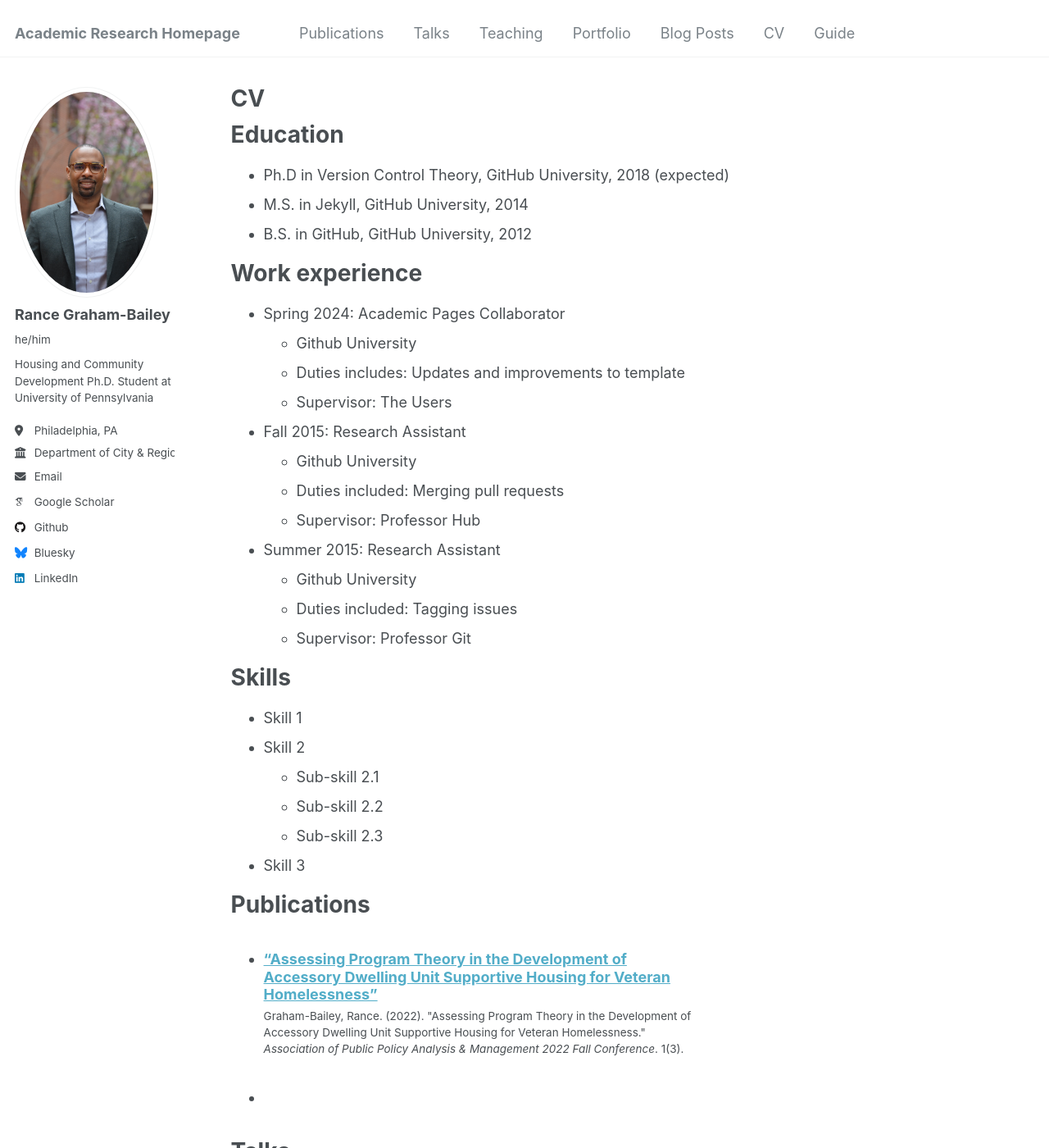
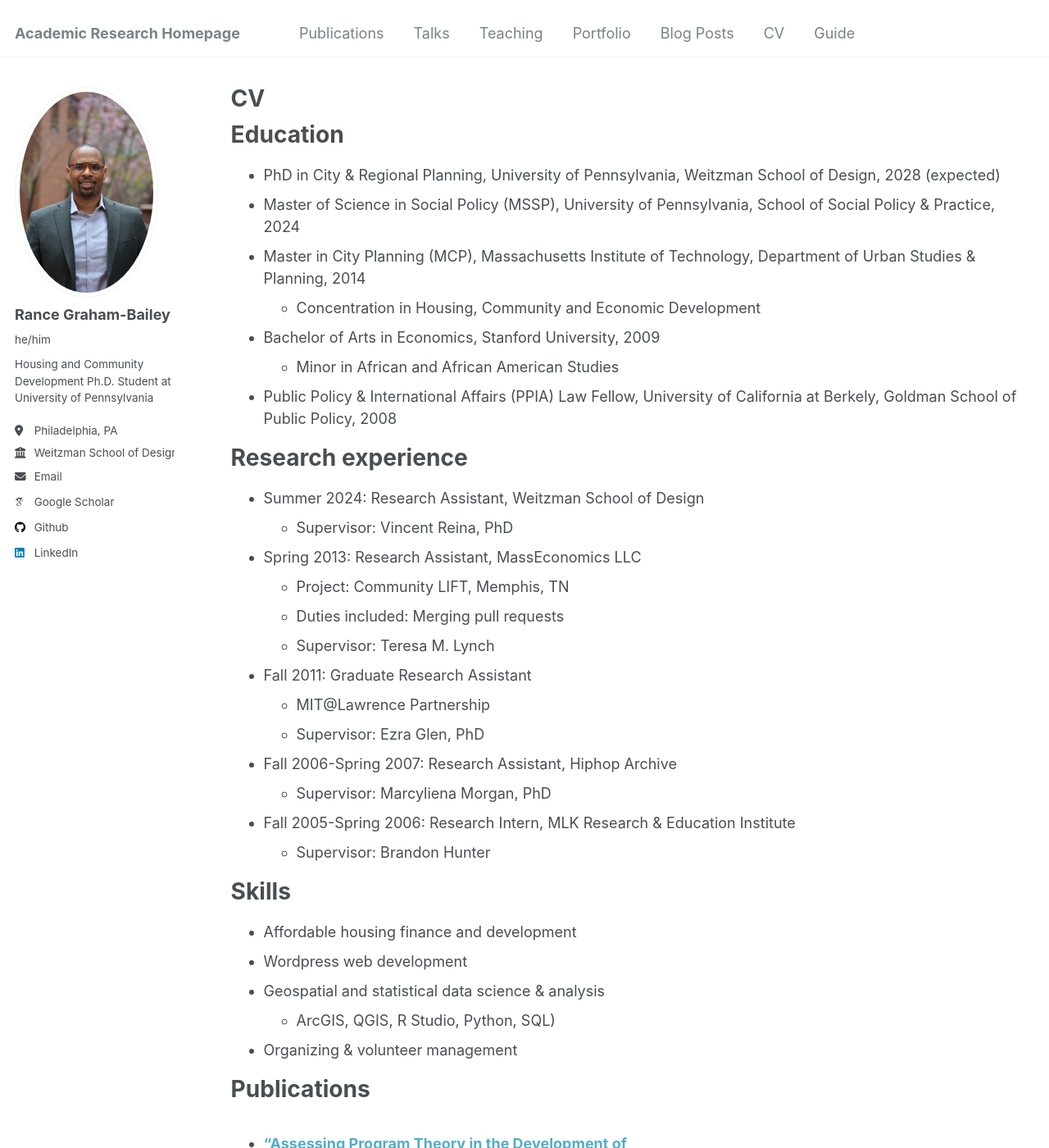
Before and after one commit to rgbailey-upenn/rgbailey-upenn.github.io, a Jekyll site: the page built from _pages/cv.md, in a window 1280 px wide and 1400 px high. Shown: the whole window at 82% size. Built offline with Jekyll 4.4.1, drawn with Linux system fonts in a browser that asks for light colours; some web fonts are replaced; some of the changed text lies outside the part shown.

Commit message:
Initial site build - 2nd update

```diff
--- a/_config.yml
+++ b/_config.yml
@@ -26,7 +26,7 @@ author:
   pronouns         : "he/him"
   bio              : "Housing and Community Development Ph.D. Student at University of Pennsylvania"
   location         : "Philadelphia, PA"
-  employer         : "Department of City & Regional Planning, Weitzman School of Design"
+  employer         : "Weitzman School of Design"
   uri              : # URL
   email            : "rgbailey@design.upenn.edu"
 
@@ -49,7 +49,7 @@ author:
   stackoverflow    : # User number or user number and name (i.e., use "1" or "1/jeff-atwood")
 
   # Social media
-  bluesky          : "bsky.app" # Replace this with you Bluesky username
+  bluesky          : # "bsky.app" # Replace this with you Bluesky username
   facebook         : # Username
   flickr           : # Username
   foursquare       : # Username
@@ -58,7 +58,7 @@ author:
   keybase          : # Username
   instagram        : # Username
   lastfm           : # Username
-  linkedin         : https://www.linkedin.com/in/rancegrahambailey/
+  linkedin         : rancegrahambailey
   mastodon         : # URL
   medium           : # URL
   pinterest        : # Username
--- a/_pages/cv.md
+++ b/_pages/cv.md
@@ -11,35 +11,41 @@ redirect_from:
 
 Education
 ======
-* Ph.D in Version Control Theory, GitHub University, 2018 (expected)
-* M.S. in Jekyll, GitHub University, 2014
-* B.S. in GitHub, GitHub University, 2012
+* PhD in City & Regional Planning, University of Pennsylvania, Weitzman School of Design, 2028 (expected)
+* Master of Science in Social Policy (MSSP), University of Pennsylvania, School of Social Policy & Practice, 2024
+* Master in City Planning (MCP), Massachusetts Institute of Technology, Department of Urban Studies & Planning, 2014
+    * Concentration in Housing, Community and Economic Development
+* Bachelor of Arts in Economics, Stanford University, 2009
+    * Minor in African and African American Studies
+* Public Policy & International Affairs (PPIA) Law Fellow, University of California at Berkely, Goldman School of Public Policy, 2008
 
-Work experience
+Research experience
 ======
-* Spring 2024: Academic Pages Collaborator
-  * Github University
-  * Duties includes: Updates and improvements to template
-  * Supervisor: The Users
+* Summer 2024: Research Assistant, Weitzman School of Design
+  * Supervisor: Vincent Reina, PhD
 
-* Fall 2015: Research Assistant
-  * Github University
+* Spring 2013: Research Assistant, MassEconomics LLC
+  * Project: Community LIFT, Memphis, TN
   * Duties included: Merging pull requests
-  * Supervisor: Professor Hub
+  * Supervisor: Teresa M. Lynch
 
-* Summer 2015: Research Assistant
-  * Github University
-  * Duties included: Tagging issues
-  * Supervisor: Professor Git
+* Fall 2011: Graduate Research Assistant
+  * MIT@Lawrence Partnership
+  * Supervisor: Ezra Glen, PhD
+
+* Fall 2006-Spring 2007: Research Assistant, Hiphop Archive
+  * Supervisor: Marcyliena Morgan, PhD
+
+* Fall 2005-Spring 2006: Research Intern, MLK Research & Education Institute
+  * Supervisor: Brandon Hunter
 
 Skills
 ======
-* Skill 1
-* Skill 2
-  * Sub-skill 2.1
-  * Sub-skill 2.2
-  * Sub-skill 2.3
-* Skill 3
+* Affordable housing finance and development
+* Wordpress web development
+* Geospatial and statistical data science & analysis
+  * ArcGIS, QGIS, R Studio, Python, SQL)
+* Organizing & volunteer management
 
 Publications
 ======
@@ -58,7 +64,3 @@ Teaching
   <ul>{% for post in site.teaching reversed %}
     {% include archive-single-cv.html %}
   {% endfor %}</ul>
-
-Service and leadership
-======
-* Currently signed in to 43 different slack teams
```
Also changed, not shown: _publications/2013-08-13-the-social-ecosystem-for-revitalizing-two-to four-unit-buildings-in-woodlawn.md (+1 -1 lines), _talks/2024-11-8-ASCP-RIM.md (+1 -1 lines), _teaching/2014-fall-11401-ta.md (+2 -2 lines), _teaching/2024-fall-cpln5000-tf.md (+1 -1 lines), 1 other file.
